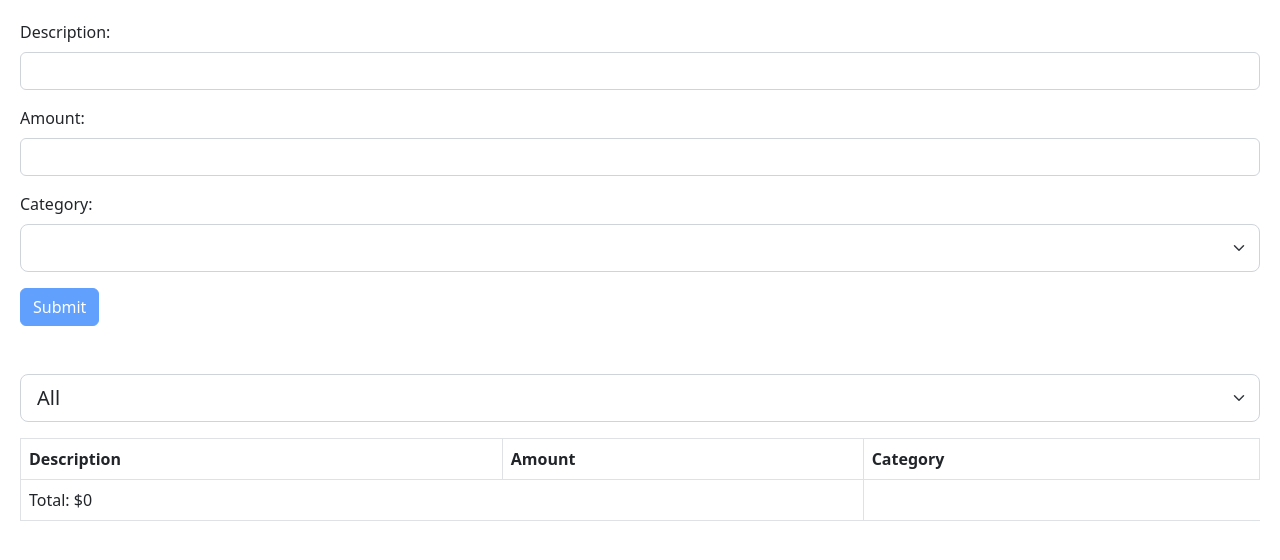
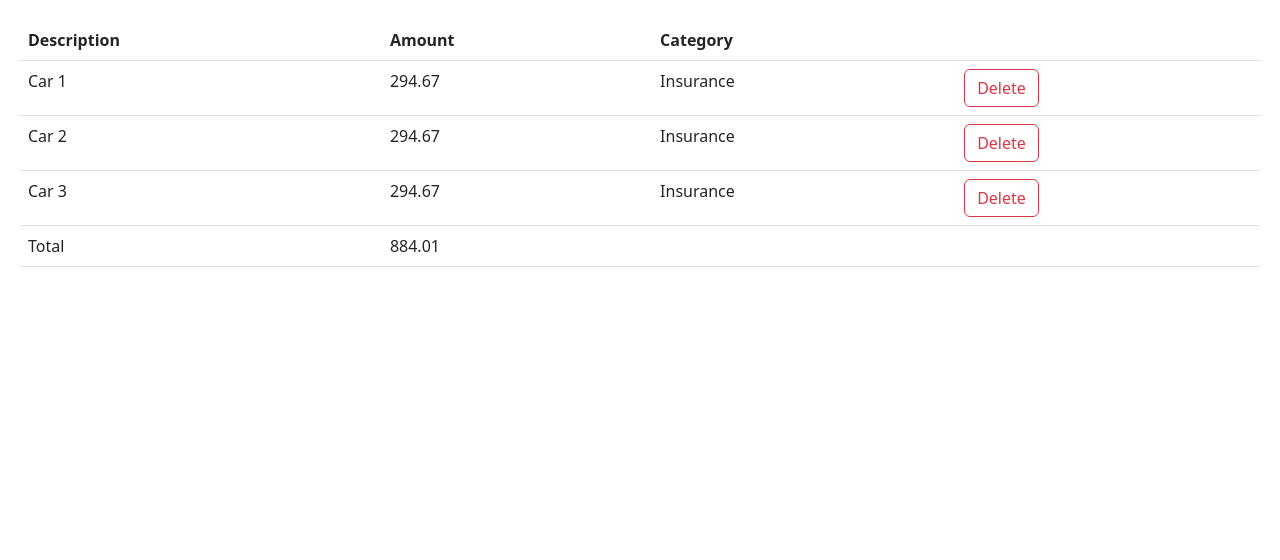
Before and after one commit to Karanfullstack/react-plus-typescript-1, a React (Vite) app: page / in a window 1280 px wide. Shown: the top 560 px of the page. Built offline with nearby package versions, Linux system fonts and the light colour scheme.

Commit message:
expanse lists

```diff
--- a/src/App.tsx
+++ b/src/App.tsx
@@ -1,34 +1,20 @@
 import { useState } from "react";
-import ExpanseForm from "./components/ExpanseForm/ExpanseForm";
-import Table from "./Table/Table";
+import ExpanseList from "./Expanse/components/ExpanseList";
 
-export interface DataProps {
-	readonly id: string;
-	description: string;
-	amount: number;
-	category: string;
-}
 function App() {
-	const [data, setData] = useState<DataProps[]>([]);
-
-	const addData = (data: DataProps) => {
-		const Data: DataProps = {
-			id: Date.now().toString(),
-			description: data.description,
-			amount: data.amount,
-			category: data.category,
-		};
-		setData((prev) => [...prev, Data]);
-	};
-
-	const onDelete = (id: string) => {
-		const newData = data.filter((item) => item.id !== id);
-		setData(newData);
-	};
+	const [expanses, setExpanses] = useState([
+		{ id: 1, description: "Car 1", amount: 294.67, category: "Insurance" },
+		{ id: 2, description: "Car 2", amount: 294.67, category: "Insurance" },
+		{ id: 3, description: "Car 3", amount: 294.67, category: "Insurance" },
+	]);
 	return (
 		<div>
-			<ExpanseForm addData={addData} />
-			<Table data={data} onDelete={onDelete} />
+			<ExpanseList
+				expanses={expanses}
+				onDelete={(id) =>
+					setExpanses(expanses.filter((item) => item.id !== id))
+				}
+			/>
 		</div>
 	);
 }
--- /dev/null
+++ b/src/Expanse/components/ExpanseList.tsx
@@ -0,0 +1,53 @@
+interface Expanses {
+	id: number;
+	description: string;
+	amount: number;
+	category: string;
+}
+
+interface ExpanseListProps {
+	expanses: Expanses[];
+	onDelete: (id: number) => void;
+}
+export default function ExpanseList({ expanses, onDelete }: ExpanseListProps) {
+	if (expanses.length === 0) return null;
+	return (
+		<section>
+			<table className="table table-border">
+				<thead>
+					<tr>
+						<th>Description</th>
+						<th>Amount</th>
+						<th>Category</th>
+						<th></th>
+					</tr>
+				</thead>
+				<tbody>
+					{expanses.map((item) => (
+						<tr key={item.id}>
+							<td>{item.description}</td>
+							<td>{item.amount}</td>
+							<td>{item.category}</td>
+							<td>
+								<button
+									onClick={() => onDelete(item.id)}
+									className="btn btn-outline-danger"
+								>
+									Delete
+								</button>
+							</td>
+						</tr>
+					))}
+				</tbody>
+				<tfoot>
+					<tr>
+						<td>Total</td>
+						<td>{expanses.reduce((acc, curr) => curr.amount + acc, 0)}</td>
+						<td></td>
+						<td></td>
+					</tr>
+				</tfoot>
+			</table>
+		</section>
+	);
+}
--- a/src/Table/Table.tsx
+++ /dev/null
@@ -1,62 +0,0 @@
-import { useState } from "react";
-import { DataProps } from "../App";
-
-interface TableProps {
-	data: DataProps[];
-	onDelete: (id: string) => void;
-}
-export default function Table({ data, onDelete }: TableProps) {
-	const [category, setCategory] = useState("food");
-
-	const payload = data.filter(
-		(item) => item.category === category || category === "all"
-	);
-	const total = payload.reduce((acc, curr) => acc + curr.amount, 0);
-
-	return (
-		<div className="mt-5">
-			<select
-				onChange={(e) => setCategory(e.target.value)}
-				defaultValue={"all"}
-				className="form-select form-select-lg mb-3"
-				aria-label="Large select example"
-			>
-				<option value="all">All</option>
-				<option value="groceries">Groceries</option>
-				<option value="utilities">Utilities</option>
-				<option value="entertainment">Entertainment</option>
-			</select>
-			<table className="table table-bordered">
-				<thead>
-					<tr>
-						<th scope="col">Description</th>
-						<th scope="col">Amount</th>
-						<th scope="col">Category</th>
-					</tr>
-				</thead>
-				<tbody>
-					{payload.map((item, index) => (
-						<tr key={index}>
-							<td>{item.description}</td>
-							<td>${item.amount}</td>
-							<td>{item.category.toUpperCase()}</td>
-							<td>
-								<button
-									onClick={() => onDelete(item.id)}
-									className="btn btn-danger"
-								>
-									DELETE
-								</button>
-							</td>
-						</tr>
-					))}
-				</tbody>
-				<tfoot>
-					<tr>
-						<td colSpan={2}>Total: ${total}</td>
-					</tr>
-				</tfoot>
-			</table>
-		</div>
-	);
-}
--- a/src/components/ExpanseForm/ExpanseForm.tsx
+++ /dev/null
@@ -1,86 +0,0 @@
-import { z } from "zod";
-import { useForm } from "react-hook-form";
-import { zodResolver } from "@hookform/resolvers/zod";
-import { DataProps } from "../../App";
-
-const schema = z.object({
-	description: z.string().min(3, { message: "Character must be at least 3" }),
-	amount: z
-		.number({ invalid_type_error: "Amount is required" })
-		.positive({ message: "Amount must be postive" }),
-	category: z.string().min(3, { message: "Category is required" }),
-});
-
-export type FormData = z.infer<typeof schema> & DataProps;
-type OnSubmit = {
-	addData: (data: FormData) => void;
-};
-
-export default function ExpanseForm({ addData }: OnSubmit) {
-	const {
-		register,
-		handleSubmit,
-		formState: { errors, isValid },
-	} = useForm<FormData>({ resolver: zodResolver(schema) });
-
-	const onSubmit = (data: FormData) => {
-		console.log(data);
-		addData(data);
-	};
-	return (
-		<>
-			<form onSubmit={handleSubmit(onSubmit)}>
-				<div className="mb-3">
-					<label htmlFor="description" className="form-label">
-						Description:
-					</label>
-					<input
-						{...register("description")}
-						type="text"
-						id="description"
-						className="form-control"
-					/>
-					{errors.description && (
-						<p className="text-danger">{errors.description.message}</p>
-					)}
-				</div>
-
-				<div className="mb-3">
-					<label htmlFor="amount" className="form-label">
-						Amount:
-					</label>
-					<input
-						{...register("amount", { valueAsNumber: true })}
-						type="number"
-						id="amount"
-						className="form-control"
-					/>
-					{errors.amount && (
-						<p className="text-danger">{errors.amount.message}</p>
-					)}
-				</div>
-				<div className="mb-3">
-					<label htmlFor="category" className="form-label">
-						Category:
-					</label>
-					<select
-						{...register("category")}
-						className="form-select form-select-lg mb-3"
-						aria-label="Large select example"
-					>
-						<option></option>
-						<option value="groceries">Groceries</option>
-						<option value="utilities">Utilities</option>
-						<option value="entertainment">Entertainment</option>
-					</select>
-					{errors.category && (
-						<p className="text-danger">{errors.category.message}</p>
-					)}
-				</div>
-				<button disabled={!isValid} className="btn btn-primary" type="submit">
-					Submit
-				</button>
-			</form>
-		</>
-	);
-}
```
